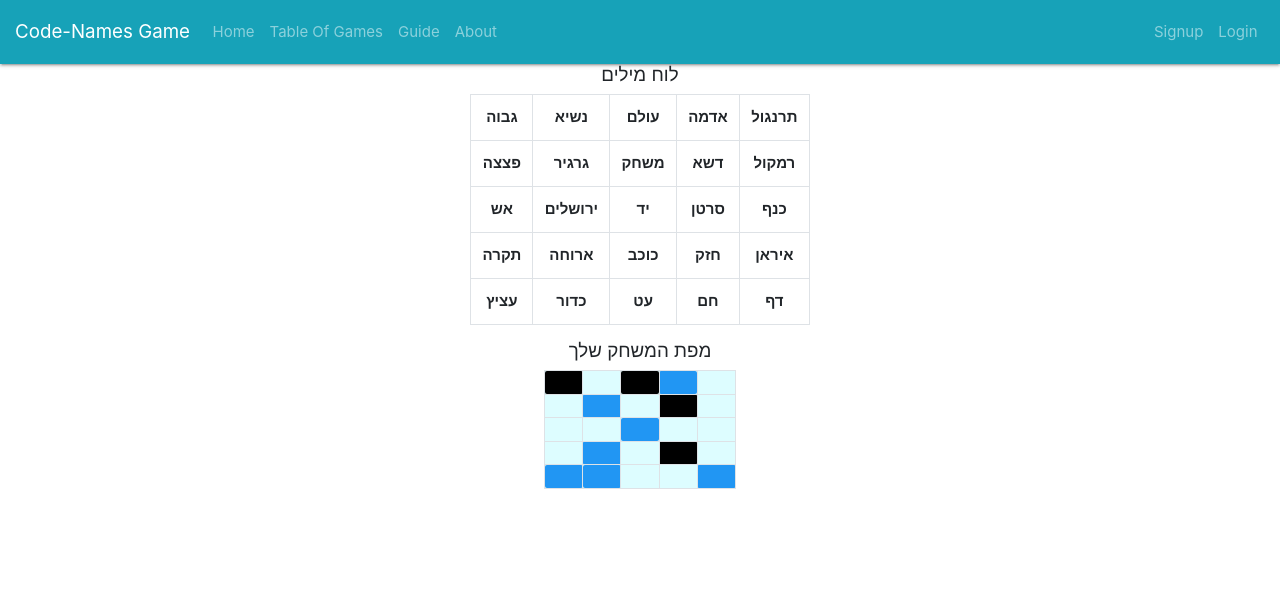
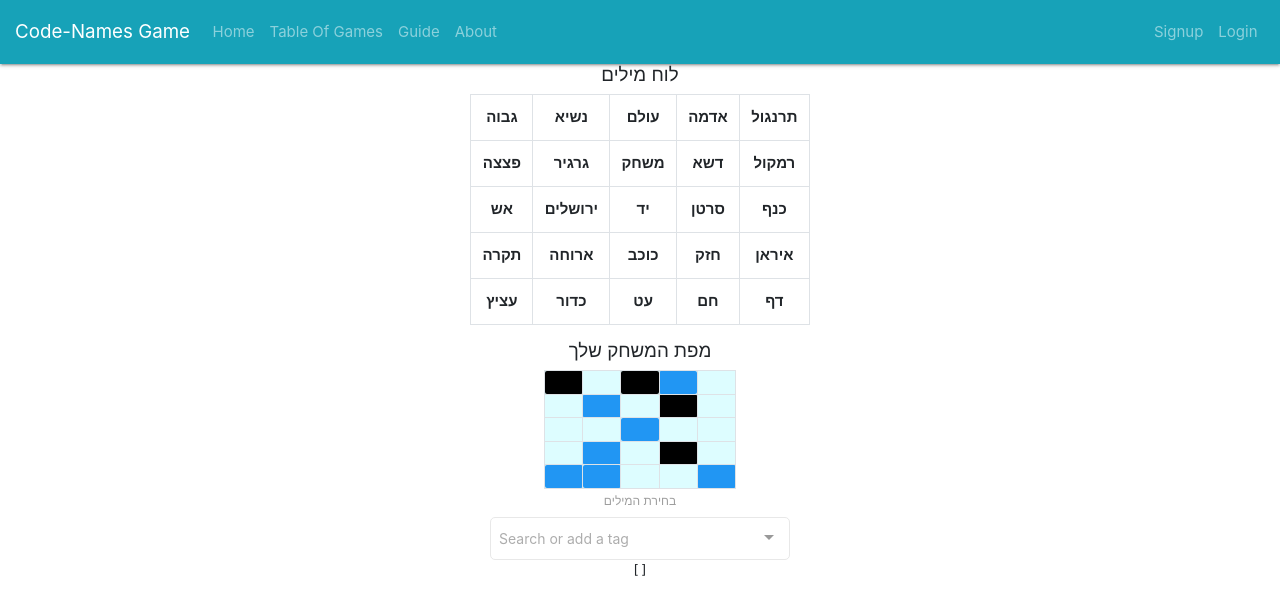
Before and after one commit to avi326/CodeNames, a Vue app: page /game in a window 1280 px wide. Shown: the top 614 px of the page. Built offline with nearby package versions, Linux system fonts and the light colour scheme; no server answers; what vue-chat-scroll would draw is missing.

Commit message:
multi select words

```diff
--- a/package.json
+++ b/package.json
@@ -16,6 +16,7 @@
     "slugify": "^1.3.4",
     "vue": "^2.5.2",
     "vue-chat-scroll": "^1.3.5",
+    "vue-multiselect": "^2.1.6",
     "vue-router": "^3.0.1"
   },
   "devDependencies": {
--- a/src/components/game/Game.vue
+++ b/src/components/game/Game.vue
@@ -83,13 +83,24 @@
                     </tr>
                 </table>
             </div>
+
+            <div class="MultiSelectWords">
+                <MultiSelectWords/>
+            </div>
+
         </div>
 </template>
 
 <script>
+import MultiSelectWords from '@/components/game/MultiSelectWords'
+
 export default {
+components: {
+    MultiSelectWords
+}
 
 }
+
 </script>
 
 <style>
@@ -134,4 +145,11 @@ table.mapTable.td.black {
     padding-bottom: 100%; /* = width for a 1:1 aspect ratio */
     background-color: rgb(0, 0, 0);
 }
+
+div.MultiSelectWords {
+    margin-left:auto;
+    margin-right:auto;
+    text-align: center;
+    width: 300px;
+}
 </style>
--- /dev/null
+++ b/src/components/game/MultiSelectWords.vue
@@ -0,0 +1,47 @@
+<template>
+    <div>
+        <label class="typo__label"> בחירת המילים</label>
+        <multiselect v-model="value" tag-placeholder="Add this as new tag" placeholder="Search or add a tag" label="name" track-by="code" :options="options" :multiple="true" :taggable="true" @tag="addTag"></multiselect>
+        <pre class="language-json"><code>{{ value  }}</code></pre>
+    </div>
+</template>
+
+<script>
+import Multiselect from 'vue-multiselect'
+
+export default {
+  components: {
+    Multiselect
+  },
+  data () {
+    return {
+      value: [
+      ],
+      options: [
+        { name: 'אדמה', code: 'vu' },
+        { name: 'גרגיר', code: 'js' },
+        { name: 'יד', code: 'os' },
+        { name: 'ארוחה', code: 'a1' },
+        { name: 'כדור', code: 'a2' },
+        { name: 'עציץ', code: 'a3' },
+        { name: 'דף', code: 'a4' }
+      ]
+    }
+  },
+  methods: {
+    addTag (newTag) {
+      const tag = {
+        name: newTag,
+        code: newTag.substring(0, 2) + Math.floor((Math.random() * 10000000))
+      }
+      this.options.push(tag)
+      this.value.push(tag)
+    }
+  }
+}
+</script>
+
+<style src="vue-multiselect/dist/vue-multiselect.min.css"></style>
+<style>
+
+</style>
```
Also changed, not shown: 1 other file (tests, documents, lock files or other folders).
